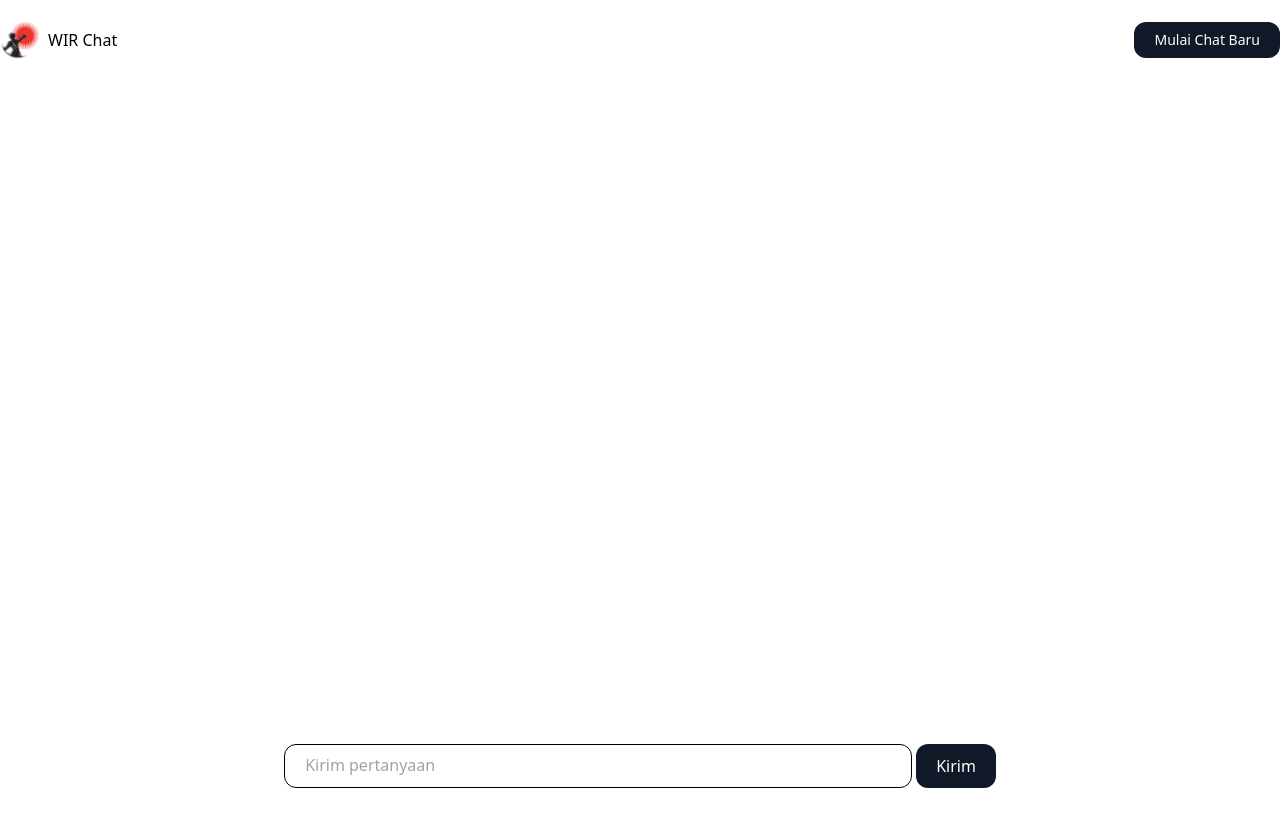
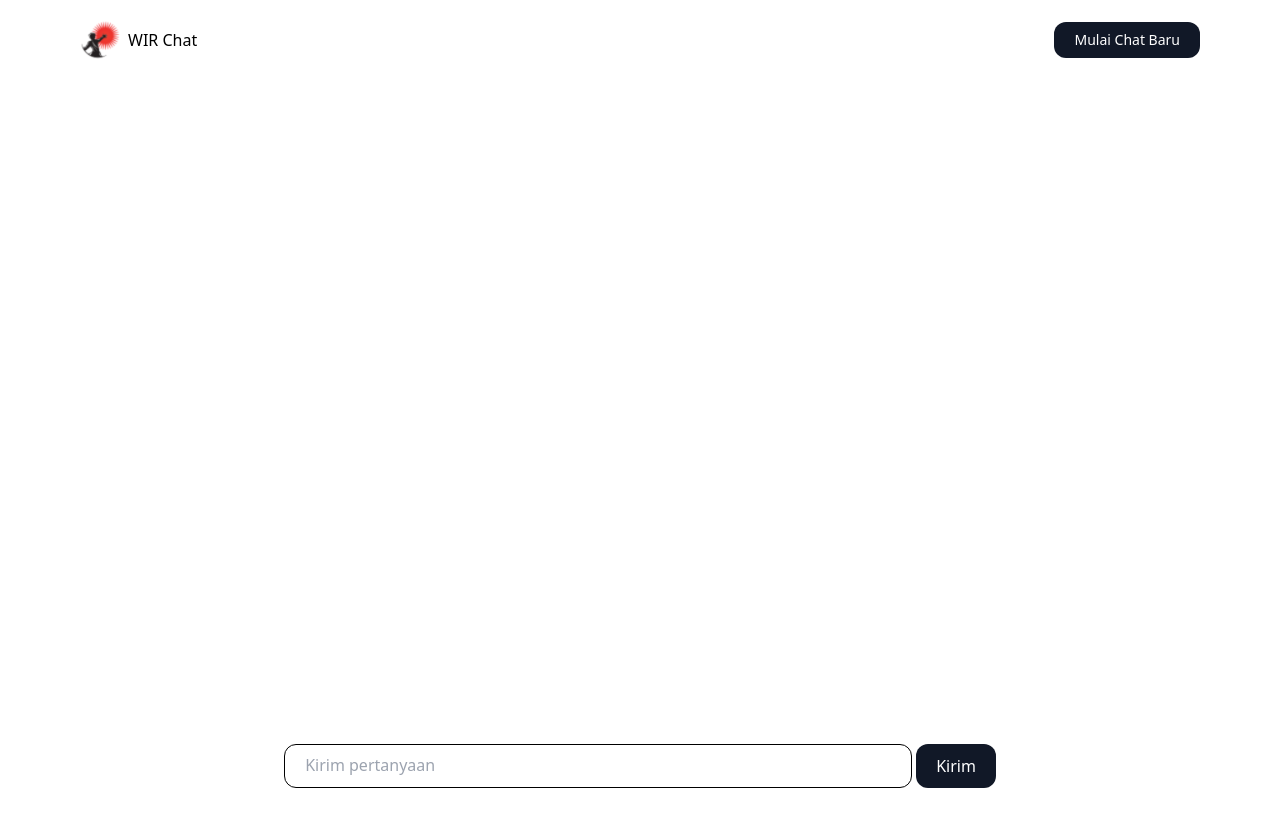
Before and after one commit to FadelYang/wir_chat, a React (Vite) app: page / in a window 1280 px wide. Shown: the top 826 px of the page. Built offline with nearby package versions, Linux system fonts and the light colour scheme.

Commit message:
fix(chat-area): Fix Navbar Padding

```diff
--- a/src/components/NavBar.jsx
+++ b/src/components/NavBar.jsx
@@ -15,7 +15,7 @@ export default function () {
 
   return (
     <>
-      <div className="sticky top-0 z-10 px-5 py-5 bg-white md:px-0">
+      <div className="sticky top-0 z-10 px-5 py-5 bg-white md:px-20">
         <div className='container flex mx-auto'>
           <div className='flex items-center gap-2'>
             <img src={wirLogo} className='w-10'/>
```
